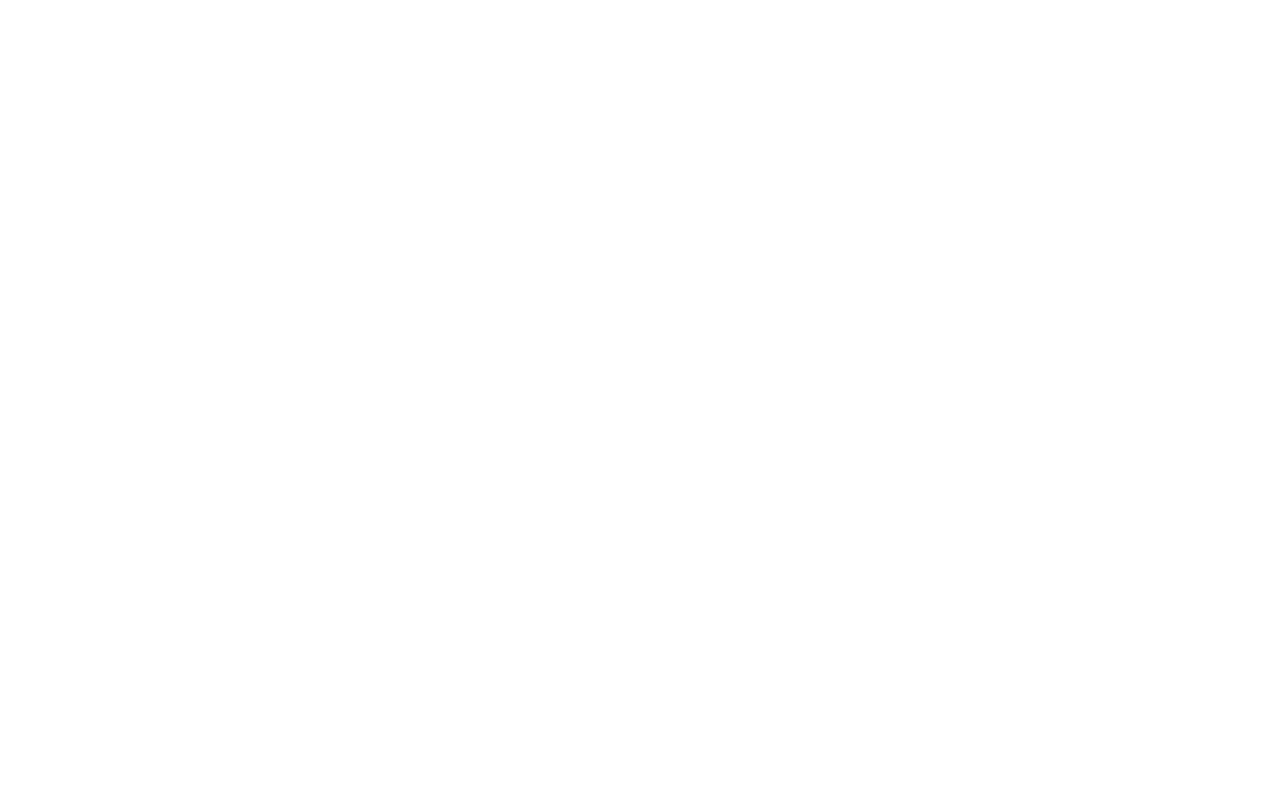
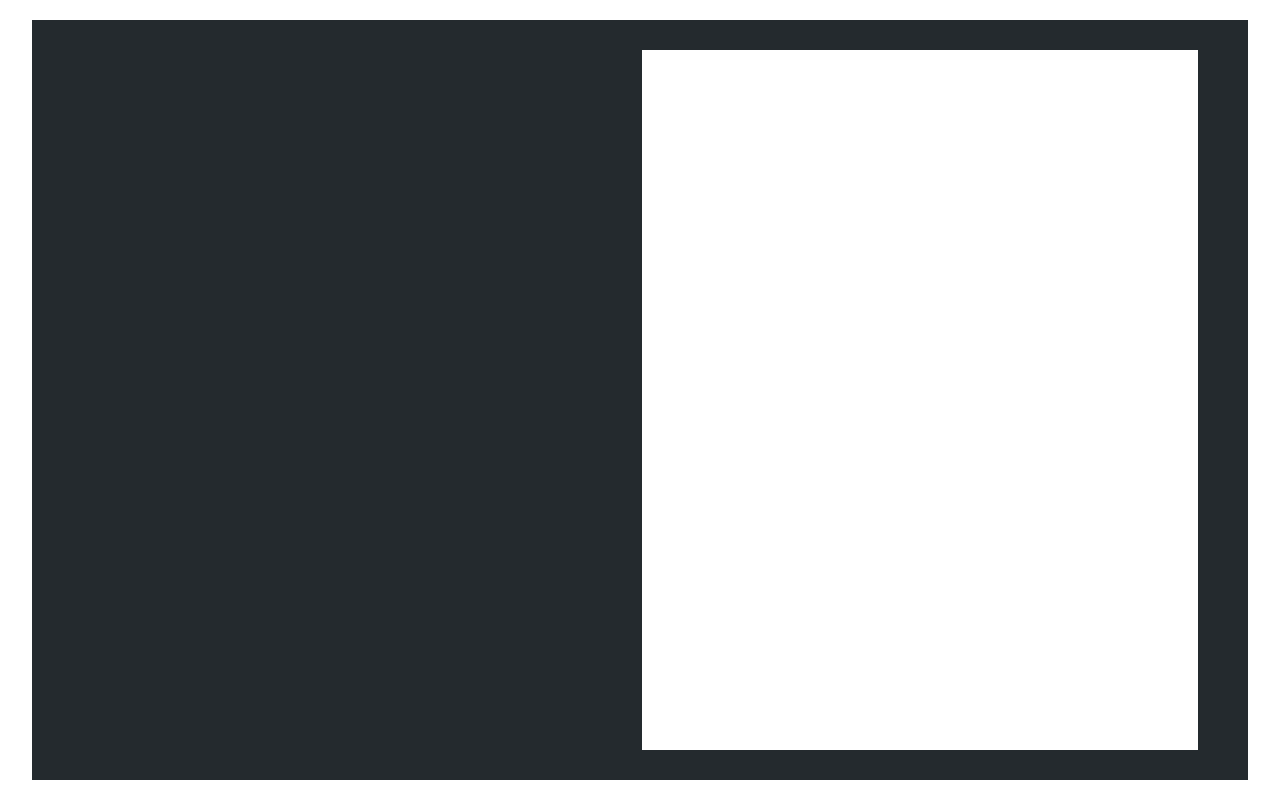
Before and after one commit to sofianeberkane202/worldWise-app, a React (Vite) app: page /travel in a window 1280 px wide. Before the commit this address had no page. Built offline with nearby package versions, Linux system fonts and the light colour scheme; the HTML template or start-up script is replaced by a standard one.

Commit message:
finish establishing the routing of travlePage and also finshing the global styling

```diff
--- a/src/App.jsx
+++ b/src/App.jsx
@@ -3,6 +3,7 @@
 import ProductsPage from "./pages/ProductsPage"
 import PricingPage from "./pages/PricingPage"
 import LoginPage from "./pages/LoginPage"
+import TravelPage from "./pages/TravelPage"
 
 /* eslint-disable react/react-in-jsx-scope */
 export default function App(){
@@ -13,6 +14,7 @@
       <Route path="/product" element={<ProductsPage/>}/>
       <Route path='/pricing' element= {<PricingPage/>}/>
       <Route path="/login" element={<LoginPage/>} />
+      <Route path="/travel" element={<TravelPage/>} />
     </Routes>
    </BrowserRouter>
   )
--- a/src/pages/HomePage.jsx
+++ b/src/pages/HomePage.jsx
@@ -1,6 +1,6 @@
 import NavBar from '../components/NavBar';
 import styles from './HomePage.module.css';
-import Button from '../components/Button';
+import { Link } from 'react-router-dom';
 /* eslint-disable react/react-in-jsx-scope */
 function HomePage() {
     return (
@@ -25,7 +25,7 @@
                 think of. Never forget your wonderful experiences, and show your
                 friends how you have wandered the world.
             </p>
-            <Button type='primary'>start tracking now</Button>
+            <Link to={'/travel'} className='btn primary'>start tracking now</Link>
          </div>
     )
 }
--- /dev/null
+++ b/src/pages/TravelPage.jsx
@@ -0,0 +1,19 @@
+import styles from './TravelPage.module.css'
+/* eslint-disable react/react-in-jsx-scope */
+function TravelPage() {
+    return (
+        <div className={`${styles.travel} flex`}>
+            {/* side bar */}
+            <div className={`${styles.sideBar} flex-1 `}>
+
+            </div>
+
+            {/* Map */}
+            <div className={`${styles.map} flex-1`}>
+
+            </div>
+        </div>
+    )
+}
+
+export default TravelPage
--- /dev/null
+++ b/src/pages/TravelPage.module.css
@@ -0,0 +1,15 @@
+.travel{
+    width: 100%;
+    height: 100%;
+    padding: var(--padding-box);
+    background-color: var(--color-dark--0);
+}
+
+.travel .sideBar{
+    /* background-color: red; */
+}
+
+
+.travel .map{
+    background-color: white;
+}
```
